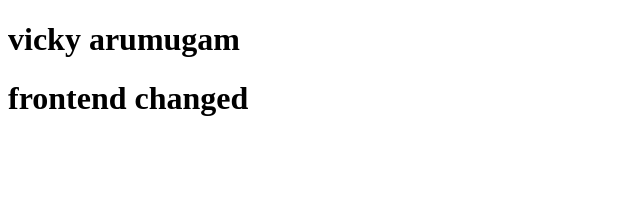
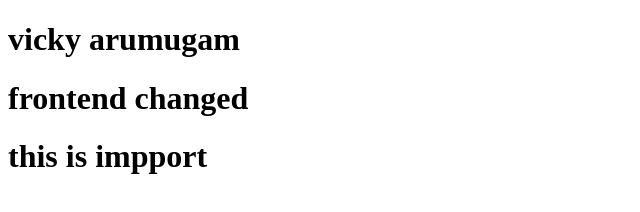
Before and after one commit to Vignesh-A04/sample, a plain HTML site: page index.html in a window 1280 px wide. Shown: the whole page, without its empty margins (0-640 px from the left). Drawn offline with Linux system fonts and the light colour scheme.

Commit message:
!feat : aaded importt

```diff
--- a/index.html
+++ b/index.html
@@ -8,5 +8,7 @@
 <body>
     <h1>vicky arumugam</h1>
     <h1>frontend changed</h1>
+     <h1>this is impport</h1>
+
 </body>
 </html>
```
